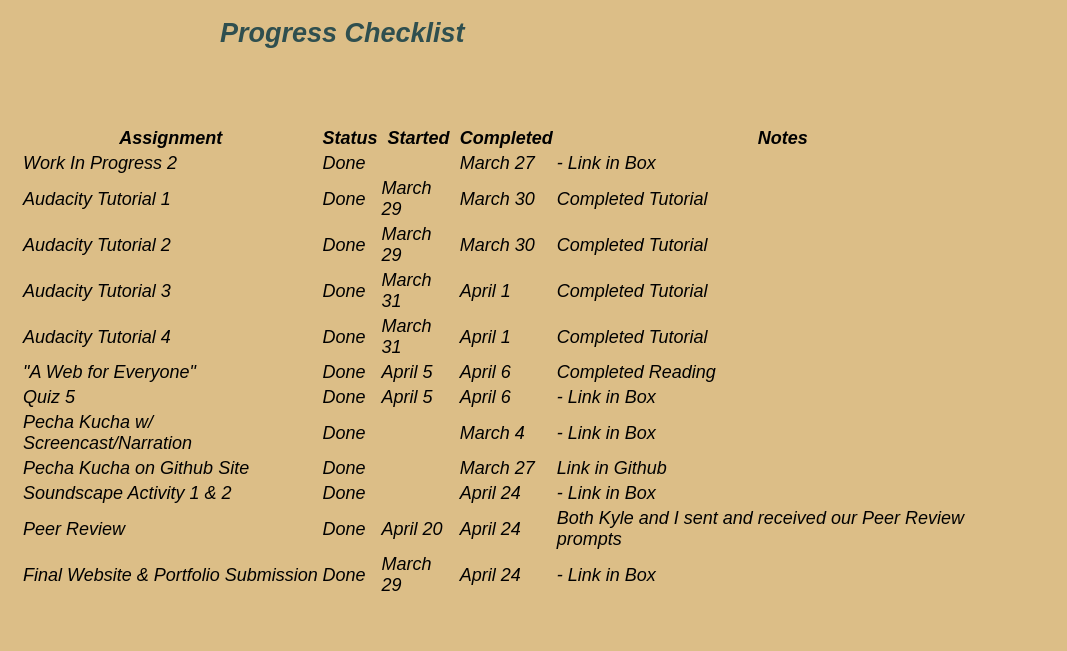
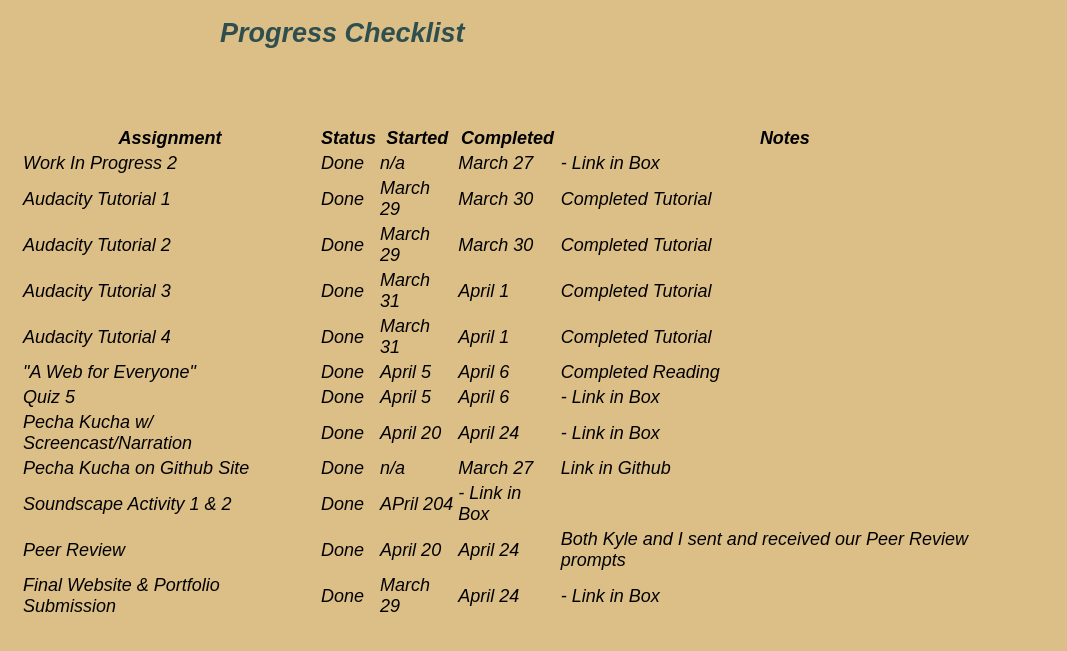
Before and after one commit to ALee55/ALee55.github.io, a plain HTML site: page checklist/index.html in a window 1280 px wide. Shown: the part 151-802 px from the top of the page, without its empty margins (0-1067 px from the left). Drawn offline with Linux system fonts and the light colour scheme.

Commit message:
Update index.html

```diff
--- a/checklist/index.html
+++ b/checklist/index.html
@@ -31,7 +31,7 @@
       <tr>
         <td>Work In Progress 2</td>
         <td>Done</td>
-        <td></td>
+        <td>n/a</td>
         <td>March 27</td>
         <td>- Link in Box</td>
       </tr>
@@ -80,22 +80,21 @@
       <tr>
         <td>Pecha Kucha w/ Screencast/Narration</td>
         <td>Done</td>
-        <td></td>
-        <td>March 4</td>
+        <td>April 20</td>
+        <td>April 24</td>
         <td>- Link in Box</td>
       </tr>
       <tr>
         <td>Pecha Kucha on Github Site</td>
         <td>Done</td>
-        <td></td>
+        <td>n/a</td>
         <td>March 27</td>
         <td>Link in Github</td>
       </tr>
       <tr>
         <td>Soundscape Activity 1 & 2</td>
         <td>Done</td>
-        <td></td>
-        <td>April 24</td>
+        <td>APril 204</td>
         <td>- Link in Box</td>
       </tr>
       <tr>
```
